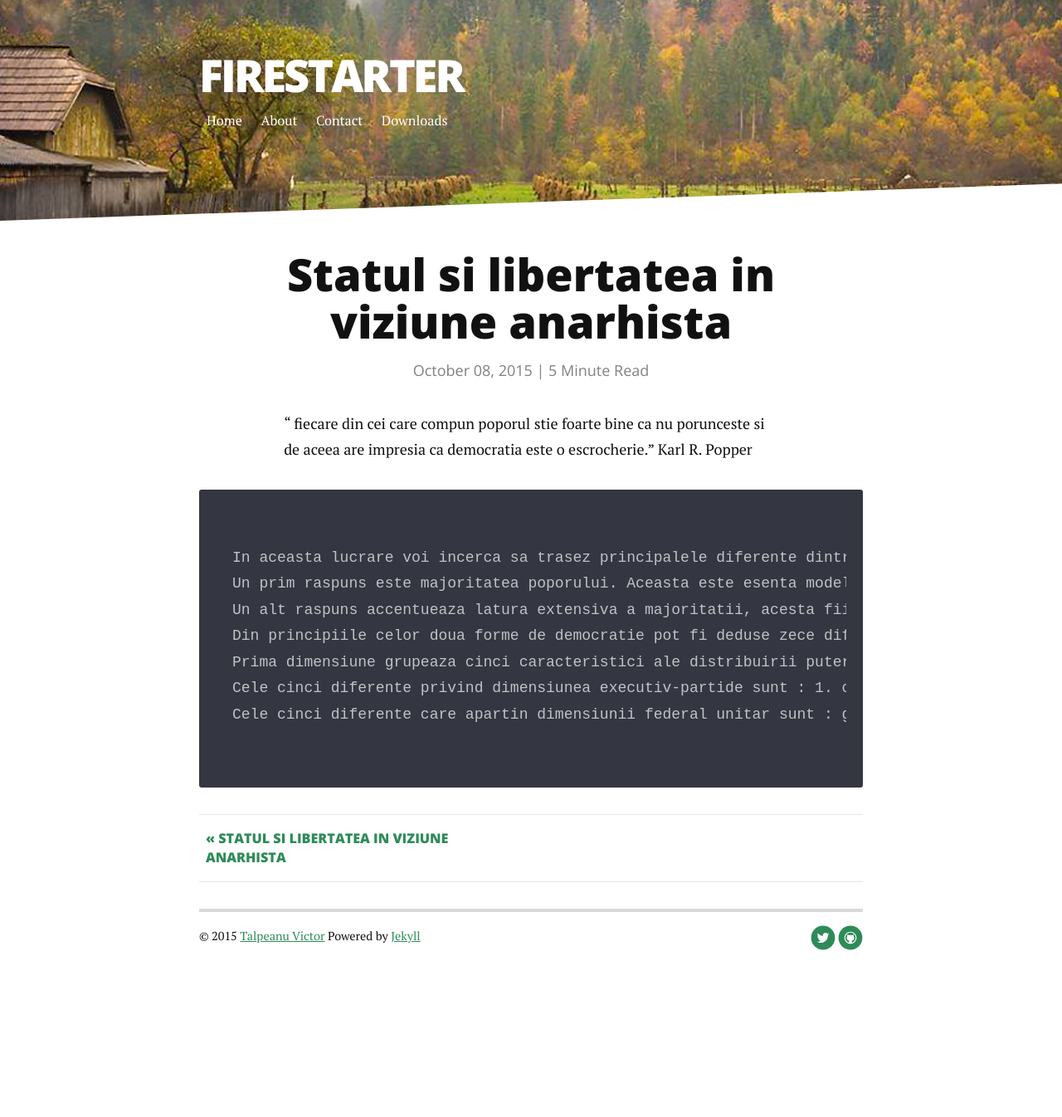
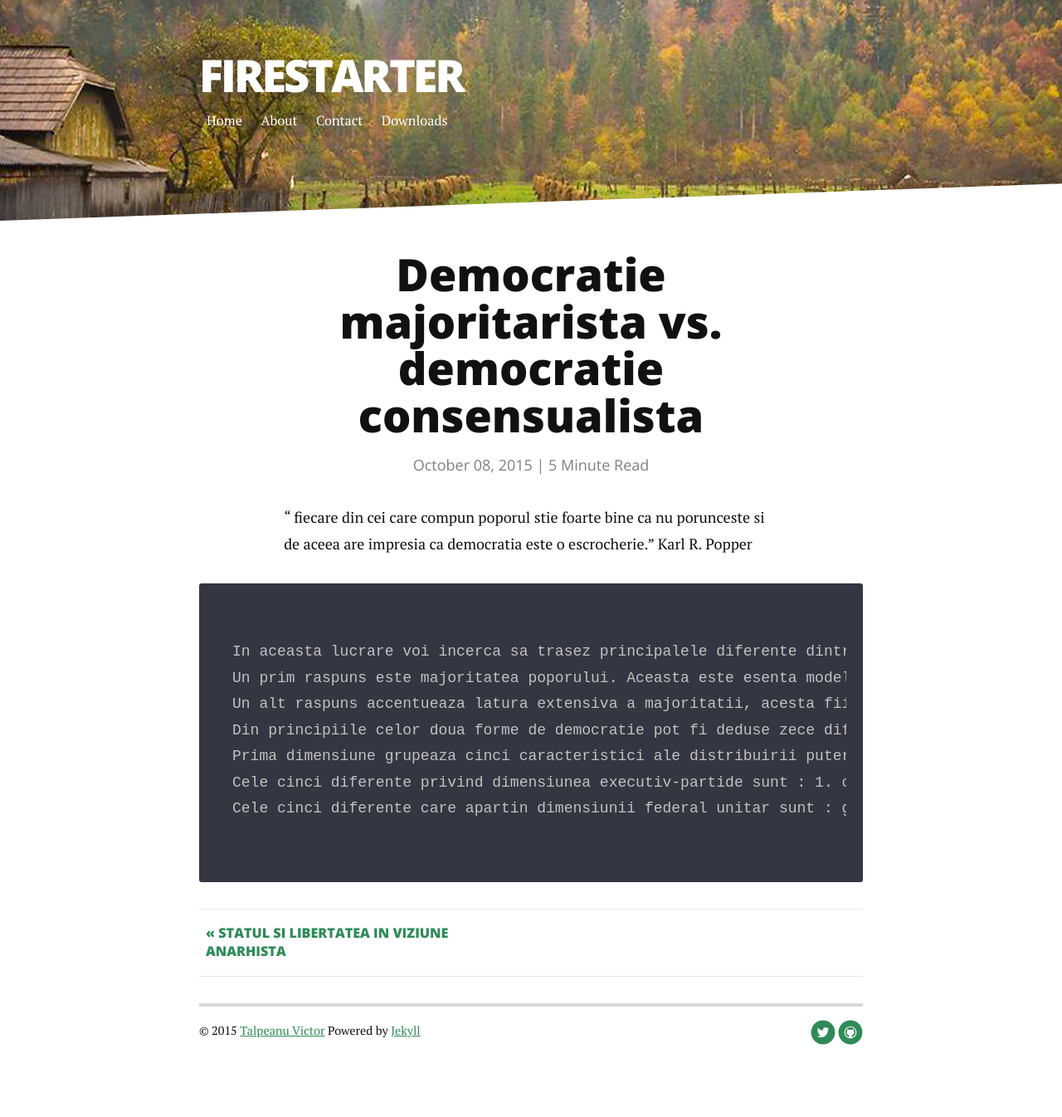
Before and after one commit to victor-talpeanu/victor-talpeanu.github.io, a Jekyll site: the page built from _posts/2015-10-08-democratie-majoritarista-vs-democratie-consensualista.md, in a window 1280 px wide. Shown: the whole page at 83% size. Built offline with Jekyll 4.4.1, drawn with Linux system fonts in a browser that asks for light colours; nearby versions of some CDN libraries; Markdown is read by kramdown in place of the engine named in the settings; before the commit the page ends 1233 px from its top, so only the background shows below that.

Commit message:
change title

```diff
--- a/_posts/2015-10-08-democratie-majoritarista-vs-democratie-consensualista.md
+++ b/_posts/2015-10-08-democratie-majoritarista-vs-democratie-consensualista.md
@@ -1,6 +1,6 @@
 ---
 layout: post
-title:  "Statul si libertatea in viziune anarhista"
+title:  "Democratie majoritarista vs. democratie consensualista"
 date:   2015-10-08
 ---
 “ fiecare din cei care compun poporul stie foarte bine ca nu porunceste si de aceea are impresia ca democratia este o escrocherie.” Karl R. Popper
```
